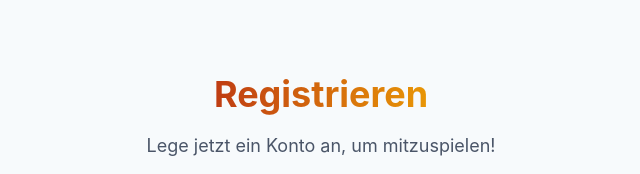
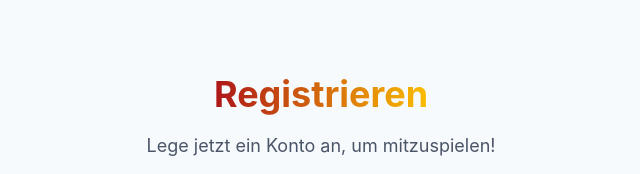
Before and after one commit to joernkgrp/quizlingo-chakra-ui, a Next.js app: page /register in a window 1280 px wide. Shown: the top 174 px of the page, without its empty margins (319-959 px from the left). Built offline with nearby package versions, Linux system fonts and the light colour scheme.

Commit message:
Fix deployment error on Vercel

```diff
--- a/src/pages/register.tsx
+++ b/src/pages/register.tsx
@@ -28,9 +28,8 @@
     >
       <Stack spacing={8} mx={"auto"} minW={"md"} maxW={"lg"} py={12} px={6}>
         <Stack align={"center"}>
-          <Box align="center" width={"100%"}>
-            <GradientHeading fontSize="4xl" title="Registrieren" />
-          </Box>
+          <GradientHeading fontSize="4xl" title="Registrieren" />
+
           <Text fontSize={"lg"} color={"gray.600"}>
             Lege jetzt ein Konto an, um mitzuspielen!
           </Text>
```
